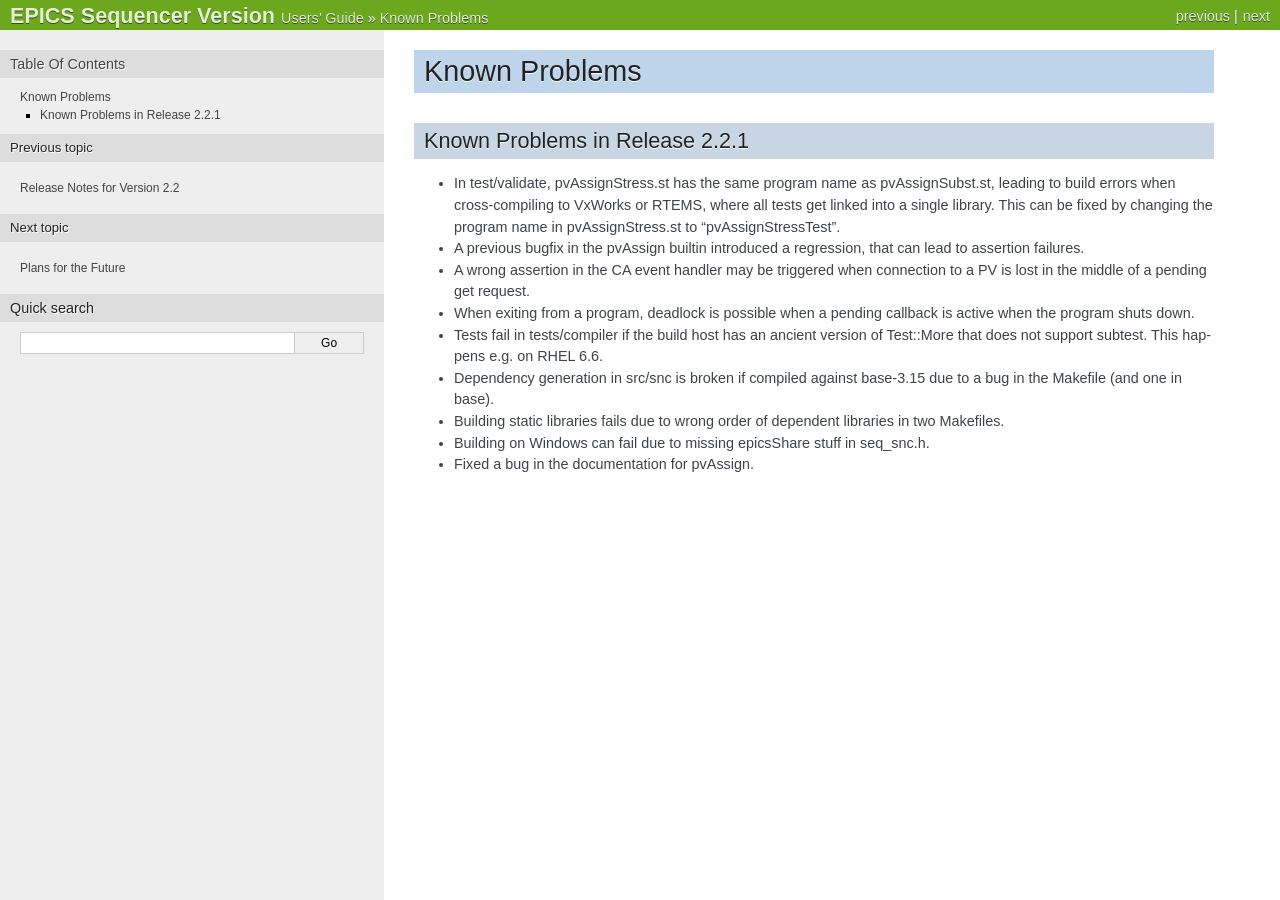
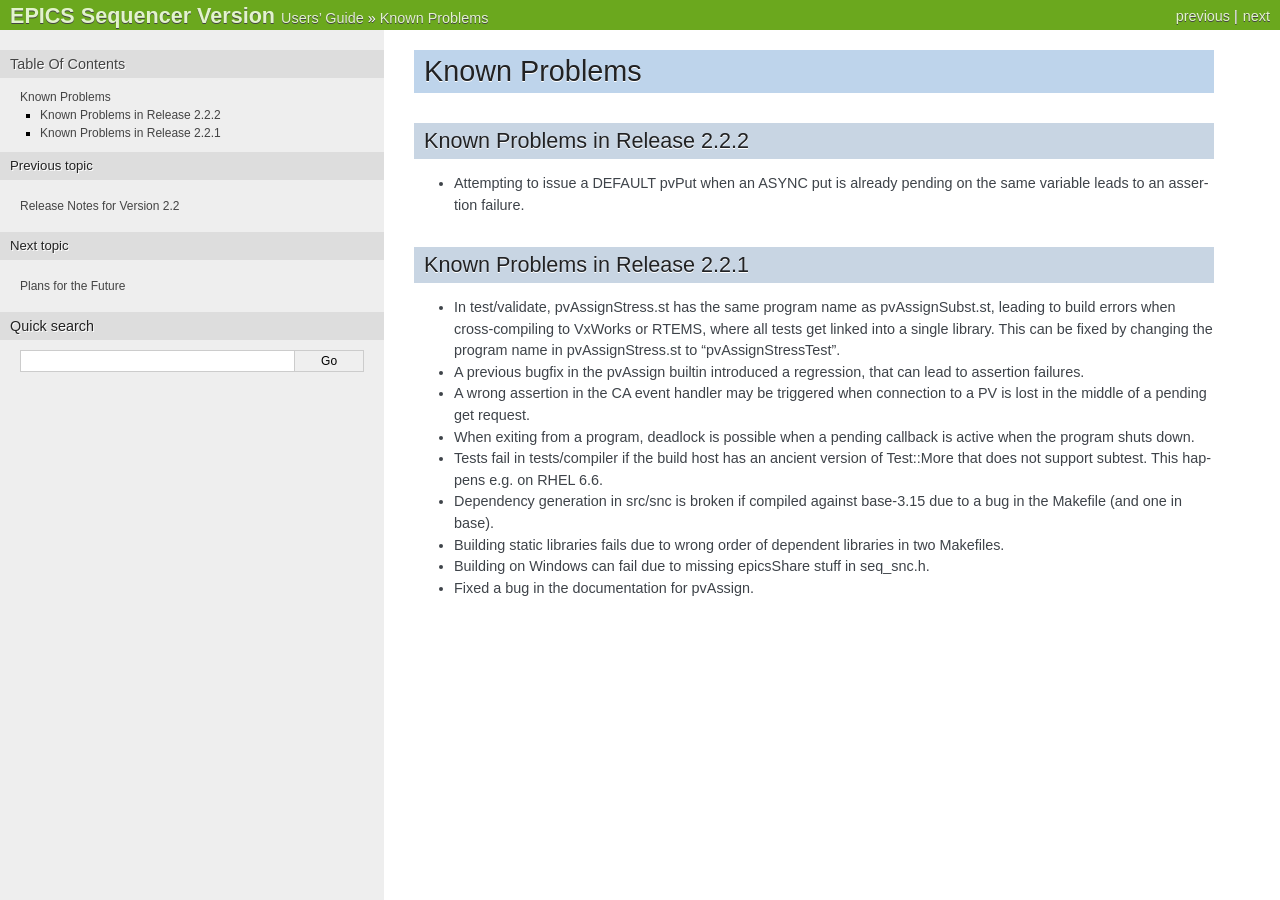
Before and after one commit to jeonghanlee/sequencer-2-2, a Sphinx documentation site: the page built from documentation/KnownProblems.txt, in a window 1280 px wide. Built offline with Sphinx 7.4.7, drawn with Linux system fonts in a browser that asks for light colours; pages that are not in the unit, such as notebooks, are missing from menus.

Commit message:
docs: added pvPut/assertion failure to known problems for 2.2.2

```diff
--- a/documentation/Installation.txt
+++ b/documentation/Installation.txt
@@ -57,7 +57,7 @@
    ========== =========================== ============================
    Version    Release Notes               Known Problems
    ========== =========================== ============================
-   `2.2.2`_   `Release_Notes_2.2.1`       n/a
+   `2.2.2`_   `Release_Notes_2.2.1`       `Known_Problems_2.2.2`
    `2.2.1`_   `Release_Notes_2.2.1`       `Known_Problems_2.2.1`
    ========== =========================== ============================
 
--- a/documentation/KnownProblems.txt
+++ b/documentation/KnownProblems.txt
@@ -1,5 +1,13 @@
 Known Problems
 ==============
+
+.. _Known_Problems_2.2.2:
+
+Known Problems in Release 2.2.2
+-------------------------------
+
+* Attempting to issue a DEFAULT pvPut when an ASYNC put is already
+  pending on the same variable leads to an assertion failure.
 
 .. _Known_Problems_2.2.1:
 
```
